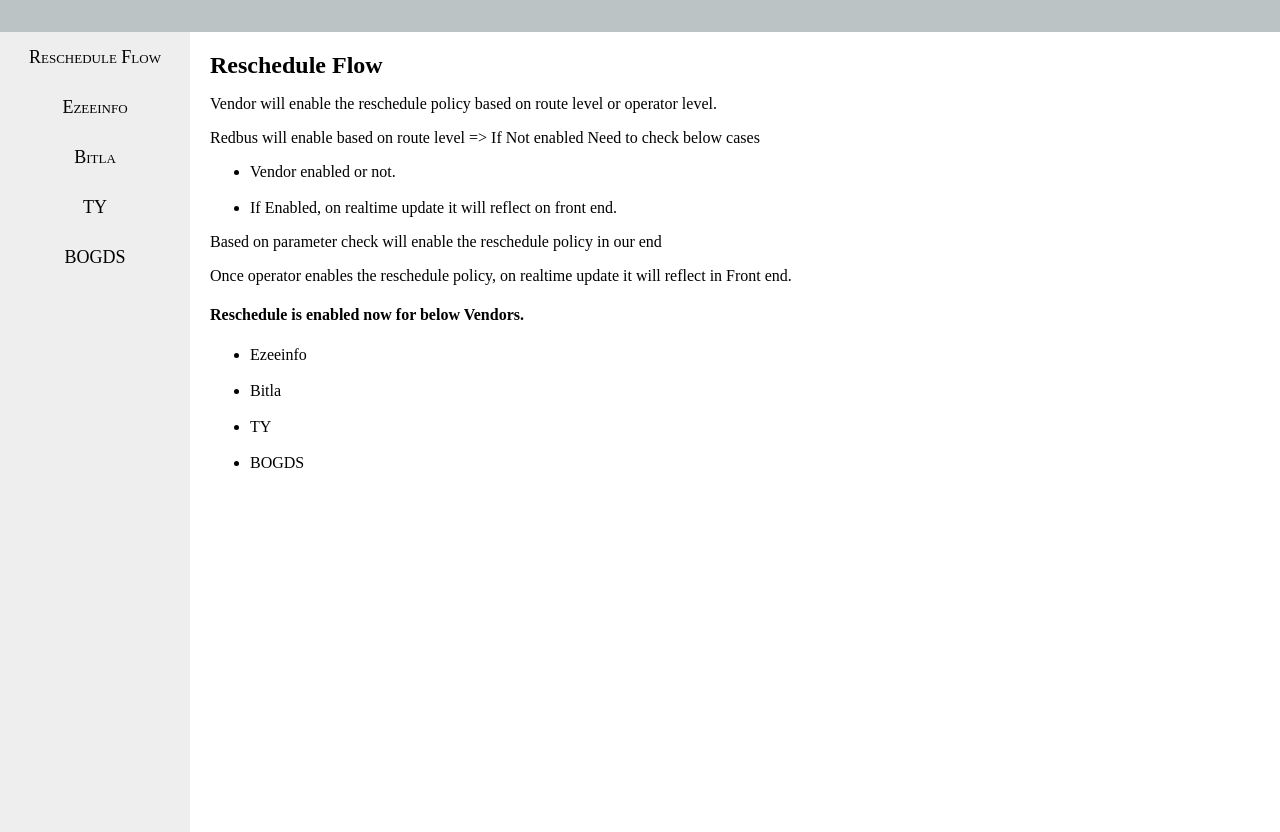
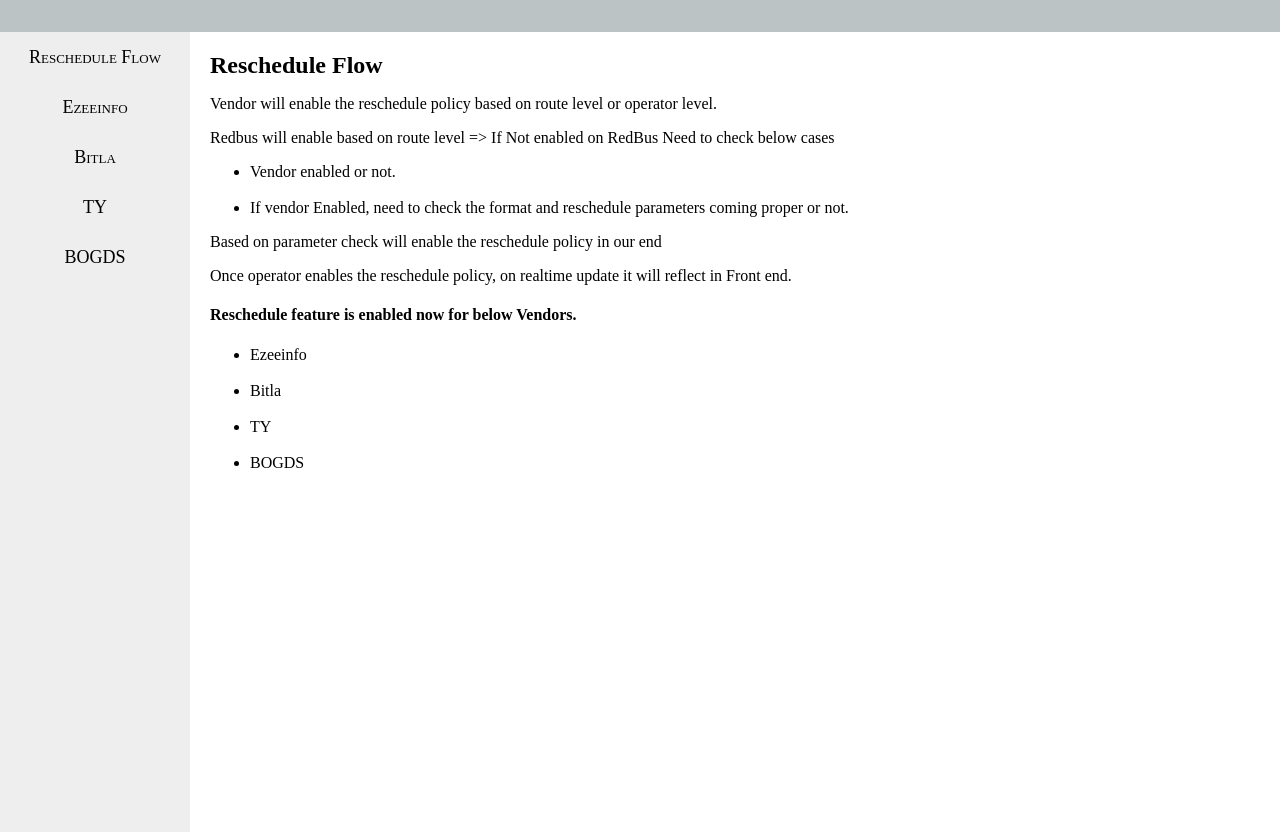
Before and after one commit to webproject-rb/webproject-rb.github.io, a plain HTML site: page index.html in a window 1280 px wide. Shown: the part 48-880 px from the top of the page. Drawn offline with Linux system fonts and the light colour scheme.

Commit message:
Update index.html

```diff
--- a/index.html
+++ b/index.html
@@ -170,14 +170,14 @@
         <div id="RescheduleFlow" class="page default">
           <h2>Reschedule Flow</h2>
           <p>Vendor will enable the reschedule policy based on route level or operator level.</p>
-          <p>Redbus will enable based on route level => If Not enabled Need to check below cases</p>
+          <p>Redbus will enable based on route level => If Not enabled on RedBus Need to check below cases</p>
           <ul>
           <li>Vendor enabled or not.</li><br>
-          <li>If Enabled, on realtime update it will reflect on front end.</li>
+          <li>If vendor Enabled, need to check the format and reschedule parameters coming proper or not.</li>
           </ul>
           <p>Based on parameter check will enable the reschedule policy in our end</p>
           <p>Once operator enables the reschedule policy, on realtime update it will reflect in Front end.</p>
-          <h4>Reschedule is enabled now for below Vendors.</h4>
+          <h4>Reschedule feature is enabled now for below Vendors.</h4>
           <ul><li>Ezeeinfo</li><br>
           <li>Bitla</li><br>
           <li>TY</li><br>
```
